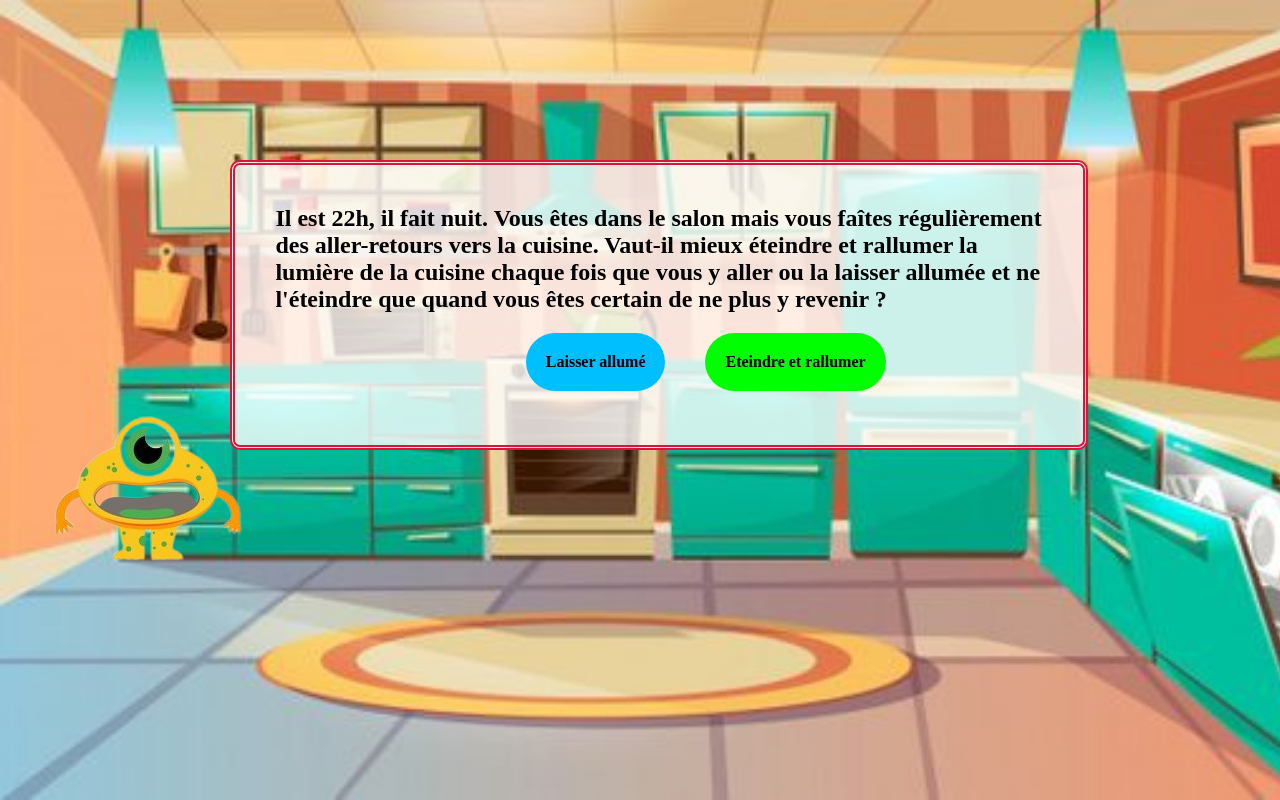
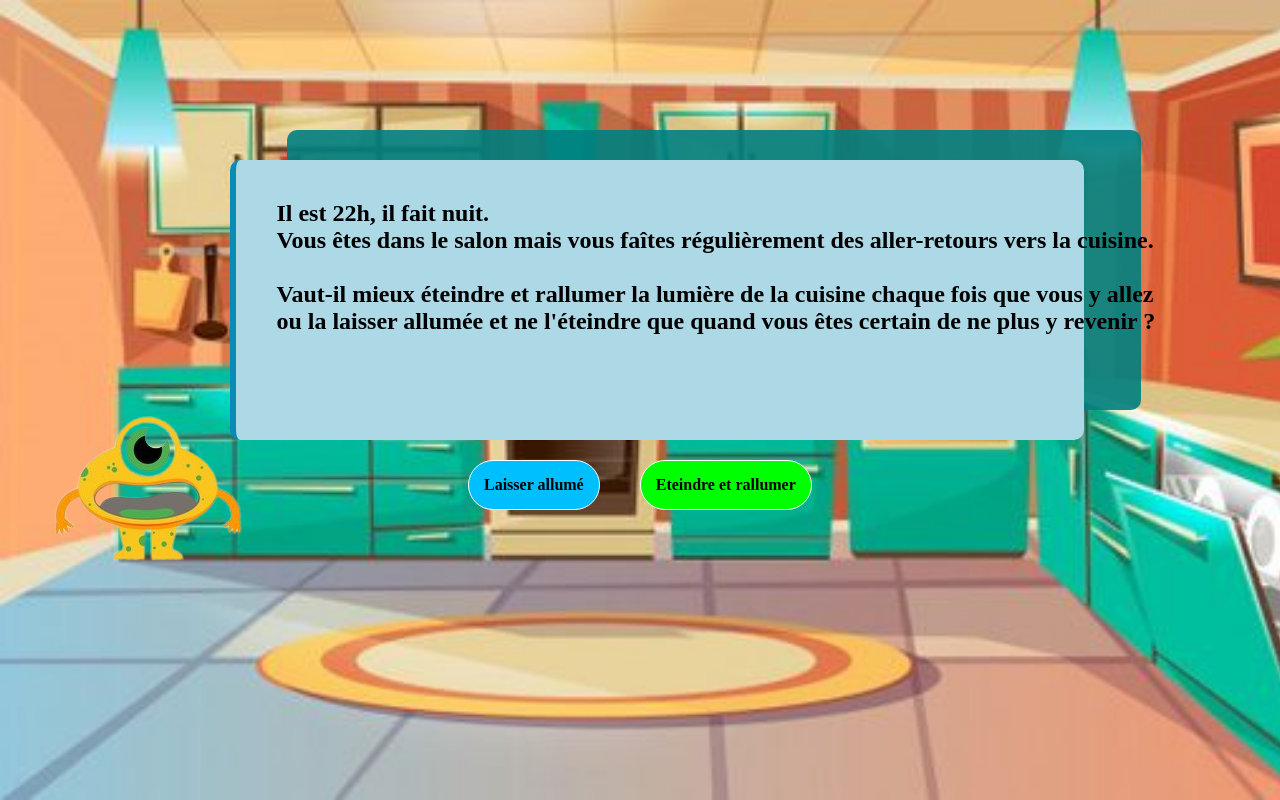
Before and after one commit to LittlePinguin/Energeco, an Angular app: page /mission in a window 1280 px wide. Built offline with nearby package versions, Linux system fonts and the light colour scheme.

Commit message:
mission page en cours

```diff
--- a/src/app/components/mission/mission.component.css
+++ b/src/app/components/mission/mission.component.css
@@ -1,6 +1,7 @@
 .mission {
   height: 100vh;
   background-size: cover;
+  font-weight: bold;
 }
 
 .mission .container {
@@ -17,40 +18,73 @@
   position: absolute;
   top: 20%;
   left: 18%;
-  background-color: rgba(255, 255, 255, 0.8);
+  background-color: lightblue;
   width: 60%;
   height: 200px;
   padding: 40px;
   border-radius: 10px;
-  border: 5px double crimson;
-  font-weight: bold;
+  border-left: 6px solid rgb(10, 139, 182);
+  box-shadow: 57px -30px rgba(0, 128, 128, 0.9);
+  animation-name: anim;
+  animation-duration: 1s;
+}
+
+@keyframes anim {
+  0% {
+    width: 0px;
+  }
+  100% {
+    width: 60%;
+  }
 }
 
 .mission .container .text .details {
+  position: fixed;
   font-size: 24px;
+  animation-name: animtext;
+  animation-duration: 5s;
 }
 
-.mission .container .text .answers {
-  display: flex;
-  margin-left: 30%;
+@keyframes animtext {
+  0% {
+    color: transparent;
+  }
+  100% {
+    color: black;
+  }
 }
 
-.mission .container .text .answers .answer {
+.mission .container .answers {
+  display: flex;
+  position: absolute;
+  left: 35%;
+  top: 55%;
+}
+
+.mission .container .answers .answer {
   margin: 20px;
   text-align: center;
-  padding: 20px;
+  padding: 15px;
   border-radius: 30px;
+  border: 1px solid white;
   cursor: pointer;
+  transition: all ease 0.2s;
 }
 
-.mission .container .text .answers .answer:hover {
-  border: 3px solid white;
+.mission .container .answers .answer:hover {
+  color: white;
+}
+.mission .container .answers .answer.one:hover {
+  background-color: rgb(21, 133, 185);
+}
+.mission .container .answers .answer.two:hover {
+  background-color: rgb(11, 167, 11);
 }
 
-.mission .container .text .answers .answer.one {
+.mission .container .answers .answer.one {
   background-color: rgb(0, 191, 255);
 }
 
-.mission .container .text .answers .answer.two {
+.mission .container .answers .answer.two {
   background-color: rgb(0, 255, 0);
 }
--- a/src/app/components/mission/mission.component.html
+++ b/src/app/components/mission/mission.component.html
@@ -2,16 +2,16 @@
     <div class="container">
         <img src="../../../assets/images/avatar.png" alt="" class="avatar">
         <div class="text">
-            <div class="details">Il est 22h, il fait nuit.
+            <div class="details">Il est 22h, il fait nuit. <br>
                 Vous êtes dans le salon mais vous faîtes régulièrement des aller-retours
-                vers la cuisine. Vaut-il mieux éteindre et rallumer la lumière de la cuisine
-                chaque fois que vous y aller ou la laisser allumée et ne l'éteindre que quand
+                vers la cuisine. <br> <br> Vaut-il mieux éteindre et rallumer la lumière de la cuisine
+                chaque fois que vous y allez <br> ou la laisser allumée et ne l'éteindre que quand
                 vous êtes certain de ne plus y revenir ?
             </div>
-            <div class="answers">
-                <p class="answer one">Laisser allumé</p>
-                <p class="answer two">Eteindre et rallumer</p>
-            </div>
+        </div>
+        <div class="answers">
+            <p class="answer one">Laisser allumé</p>
+            <p class="answer two">Eteindre et rallumer</p>
         </div>
     </div>
 </div>
```
